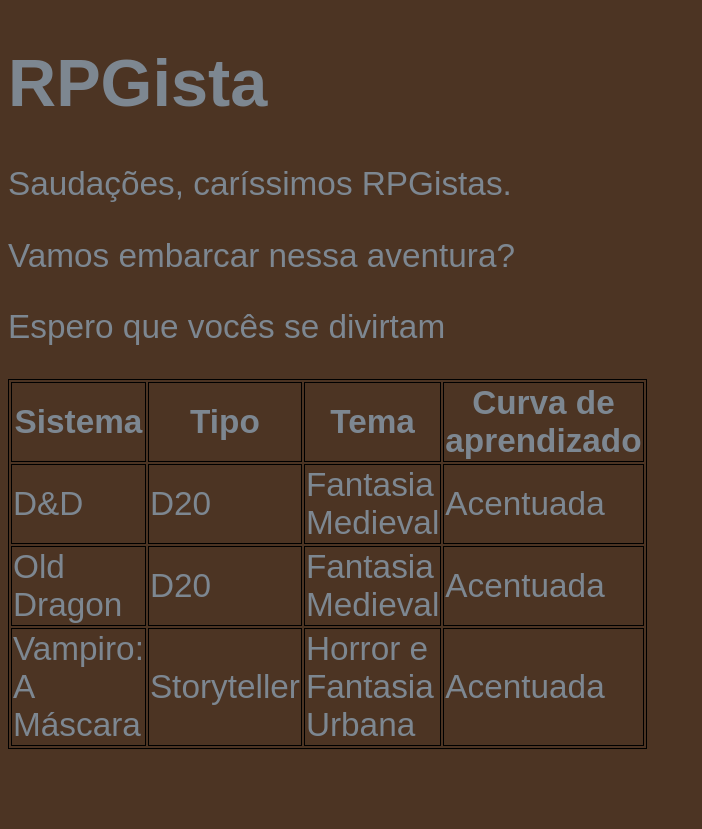
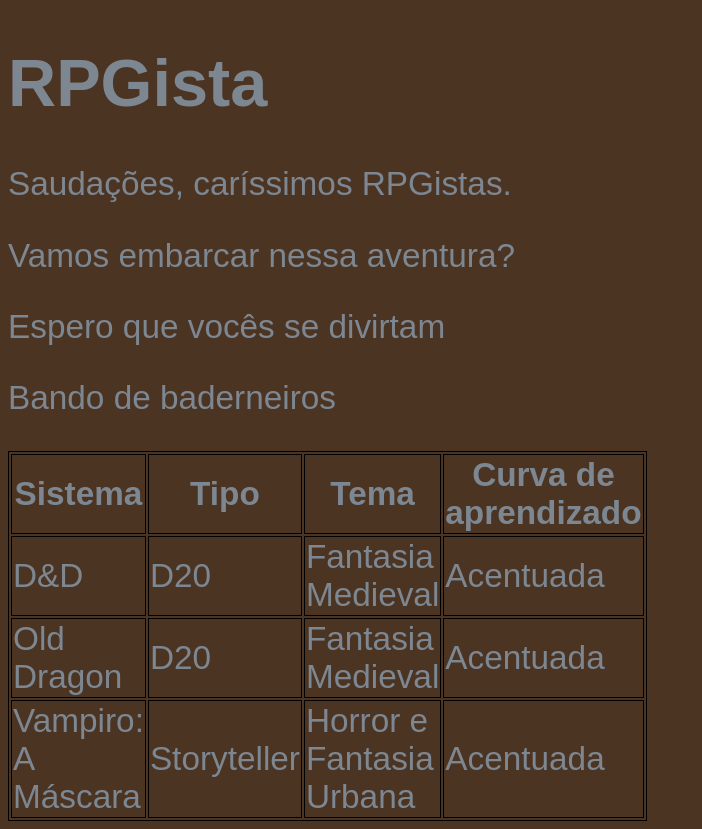
Before and after one commit to MarquesRJ/Projeto-JS, a plain HTML site: page index.html in a window 1280 px wide. Shown: the whole page, without its empty margins (0-702 px from the left). Before the commit the page ends 800 px from the top, so only its background shows below. Drawn offline with Linux system fonts and the light colour scheme.

Commit message:
commit jonastwo

```diff
--- a/index.html
+++ b/index.html
@@ -27,6 +27,7 @@
     <p>Saudações, caríssimos RPGistas.</p>
     <p>Vamos embarcar nessa aventura?</p>
     <p>Espero que vocês se divirtam</p>
+    <p>Bando de baderneiros</p>
 
     <div></div>
 </head>
```
